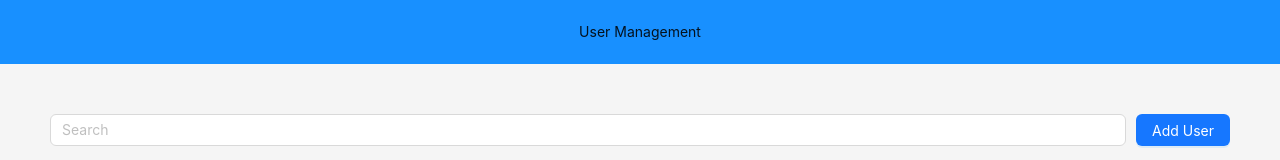
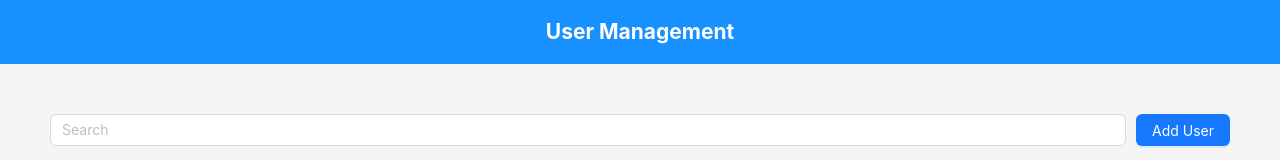
Before and after one commit to AbdullahZengin/TI2UHFXUVEID1XM182FLWG, a React (Vite) app in the folder client/: page / in a window 1280 px wide. Shown: the top 160 px of the page. Built offline with nearby package versions, Linux system fonts and the light colour scheme; no server answers.

Commit message:
refactor(client): update user management style

```diff
--- a/client/src/components/UserTable/index.tsx
+++ b/client/src/components/UserTable/index.tsx
@@ -101,9 +101,10 @@ export const UserTable = () => {
                     backgroundColor: "#1890ff",
                     display: "flex",
                     justifyContent: "center",
+                    color: "#fff",
                 }}
             >
-                User Management
+                <h2>User Management</h2>
             </Header>
 
             <Content
```
